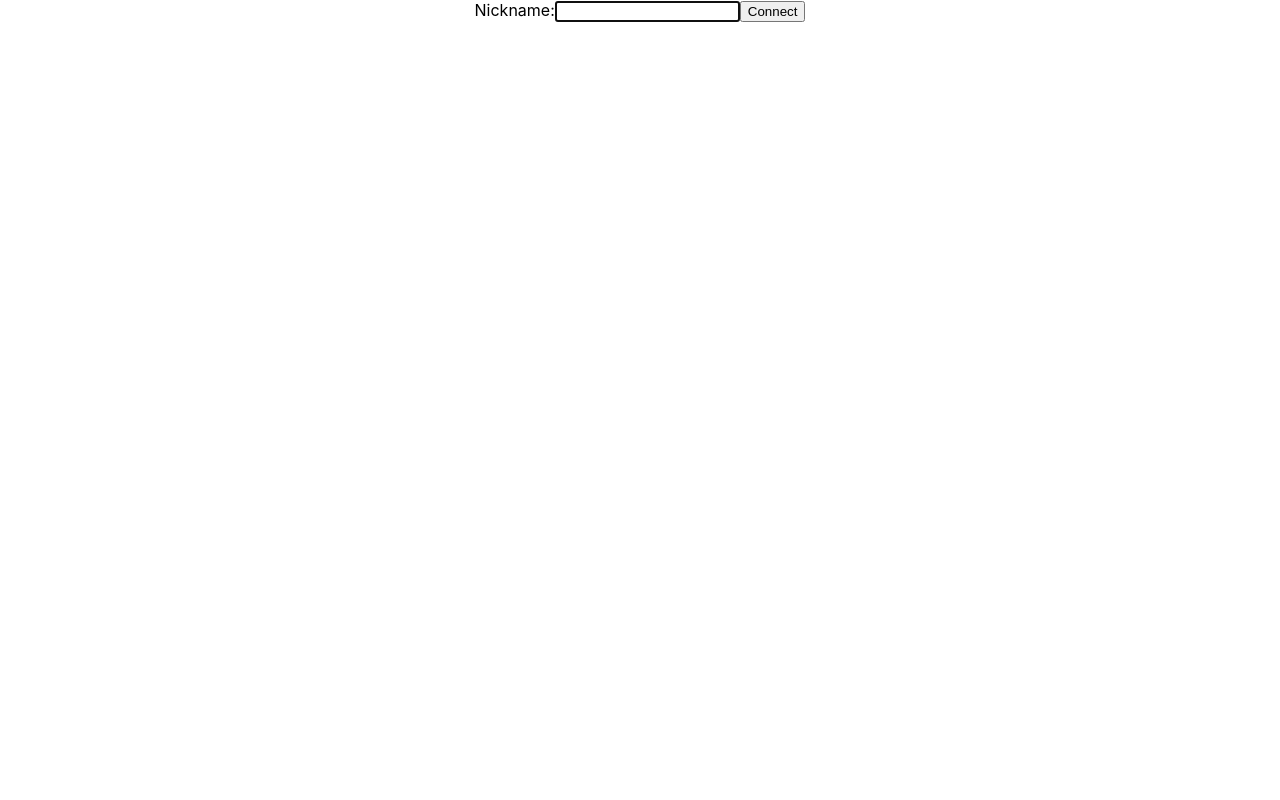
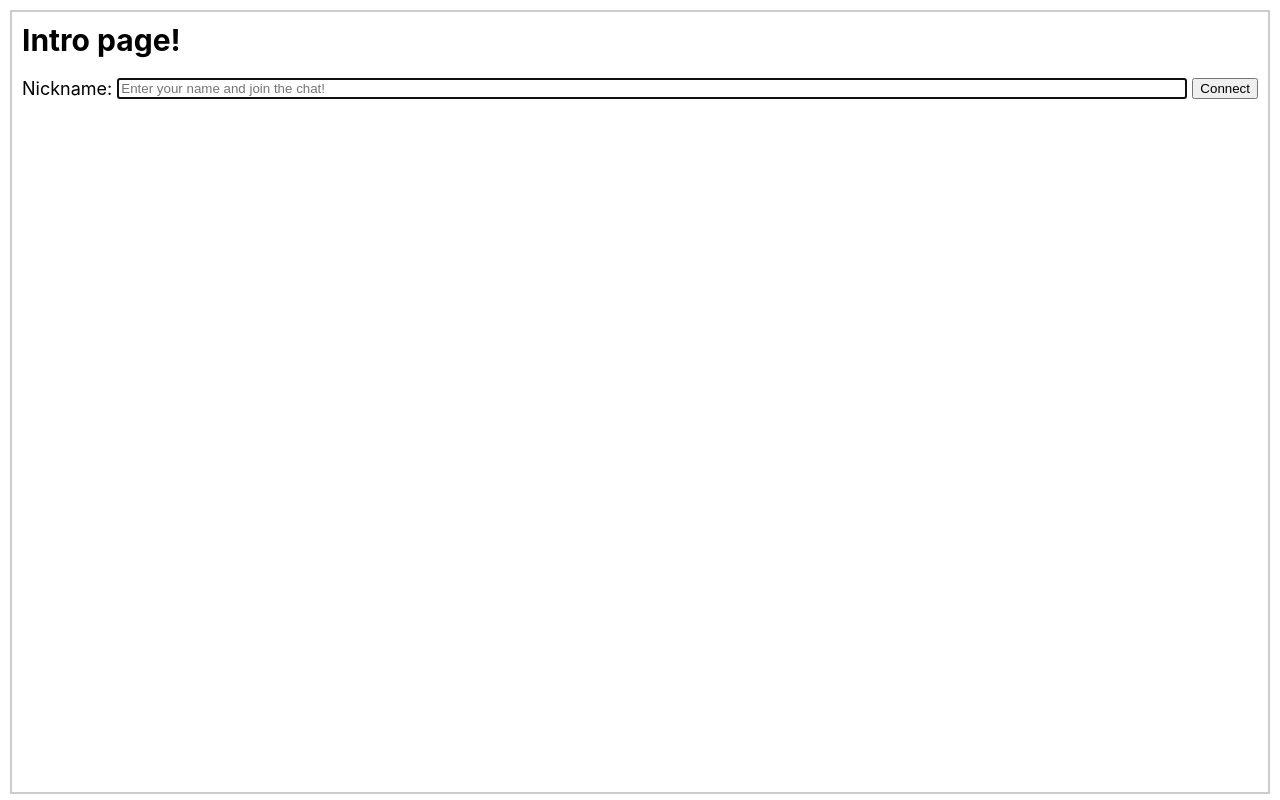
Before and after one commit to andrislapsa/chat-task, a React (Create React App) app: page / in a window 1280 px wide. Built offline with nearby package versions, Linux system fonts and the light colour scheme.

Commit message:
Add basic UI styling

```diff
--- a/package.json
+++ b/package.json
@@ -6,6 +6,7 @@
     "@testing-library/jest-dom": "^4.2.4",
     "@testing-library/react": "^9.5.0",
     "@testing-library/user-event": "^7.2.1",
+    "node-sass": "^4.14.1",
     "react": "^16.13.1",
     "react-dom": "^16.13.1",
     "react-scripts": "3.4.1"
--- a/src/App.css
+++ b/src/App.css
@@ -1,38 +1,3 @@
 .App {
   text-align: center;
 }
-
-.App-logo {
-  height: 40vmin;
-  pointer-events: none;
-}
-
-@media (prefers-reduced-motion: no-preference) {
-  .App-logo {
-    animation: App-logo-spin infinite 20s linear;
-  }
-}
-
-.App-header {
-  background-color: #282c34;
-  min-height: 100vh;
-  display: flex;
-  flex-direction: column;
-  align-items: center;
-  justify-content: center;
-  font-size: calc(10px + 2vmin);
-  color: white;
-}
-
-.App-link {
-  color: #61dafb;
-}
-
-@keyframes App-logo-spin {
-  from {
-    transform: rotate(0deg);
-  }
-  to {
-    transform: rotate(360deg);
-  }
-}
--- a/src/App.js
+++ b/src/App.js
@@ -1,7 +1,6 @@
 import React, { useState } from 'react';
 import { LandingPage } from './LandingPage';
 import { ChatPage } from './ChatPage';
-import './App.css';
 
 
 function App() {
@@ -18,7 +17,7 @@ function App() {
   }
 
   return (
-    <div className="App">
+    <>
       {isConnected ?
         <ChatPage
           onDisconnect={onDisconnect}
@@ -28,7 +27,7 @@ function App() {
           onConnect={onConnect}
         />
       }
-    </div>
+    </>
   );
 }
 
--- a/src/ChatPage.js
+++ b/src/ChatPage.js
@@ -1,6 +1,7 @@
 import React, { useEffect, useState, useRef } from 'react';
 import { Message } from './Message';
 import { SendMessage } from './SendMessage';
+import styles from './ChatPage.module.scss';
 
 
 export function ChatPage({ nickname }) {
@@ -34,9 +35,9 @@ export function ChatPage({ nickname }) {
   }
 
   return (
-    <div>
-      Welcome {nickname}
-      <div>
+    <div className={styles.root}>
+      <div className={styles.messages}>
+        <div>Welcome to chat <strong>{nickname}</strong>!</div>
         {messages.map((message, index) => (
           <Message
             nickname={message.nickname}
@@ -46,7 +47,9 @@ export function ChatPage({ nickname }) {
           />
         ))}
       </div>
-      <SendMessage onSend={onSend} />
+      <div className={styles.sendMessage}>
+        <SendMessage onSend={onSend} />
+      </div>
     </div>
   );
 }
--- /dev/null
+++ b/src/ChatPage.module.scss
@@ -0,0 +1,19 @@
+.root {
+  display: flex;
+  flex-direction: column;
+  height: 100%;
+  min-height: 100%;
+  max-height: 100%;
+}
+
+.sendMessage {
+  border-top: 2px solid #ccc;
+  background-color: #eee;
+  padding: 10px;
+}
+
+.messages {
+  flex: 1;
+  padding: 10px;
+  overflow: scroll;
+}
--- a/src/LandingPage.js
+++ b/src/LandingPage.js
@@ -1,4 +1,5 @@
 import React, { useState } from 'react';
+import styles from './LandingPage.module.scss';
 
 
 export function LandingPage({ onConnect }) {
@@ -10,16 +11,21 @@ export function LandingPage({ onConnect }) {
   }
 
   return (
-    <form onSubmit={onSubmit}>
-      <label>
-        Nickname:
+    <div className={styles.root}>
+      <h1>Intro page!</h1>
+      <form onSubmit={onSubmit}>
+        <label htmlFor="userNickname">
+          Nickname:
+        </label>
         <input
           type="text"
           onChange={({ target }) => setNickname(target.value)}
+          placeholder='Enter your name and join the chat!'
           autoFocus
+          id="userNickname"
         />
-      </label>
-      <button type="submit">Connect</button>
-    </form>
+        <button type="submit">Connect</button>
+      </form>
+    </div>
   );
 }
--- /dev/null
+++ b/src/LandingPage.module.scss
@@ -0,0 +1,12 @@
+.root {
+  padding: 10px;
+}
+
+.root form {
+  display: flex;
+
+  input[type=text] {
+    flex: 1;
+    margin: 0 5px;
+  }
+}
--- a/src/SendMessage.js
+++ b/src/SendMessage.js
@@ -1,4 +1,5 @@
 import React, { useState } from 'react';
+import styles from './SendMessage.module.scss';
 
 
 export function SendMessage({ onSend }) {
@@ -11,16 +12,18 @@ export function SendMessage({ onSend }) {
   }
 
   return (
-    <form onSubmit={onSubmit}>
-      <label>
+    <form className={styles.root} onSubmit={onSubmit} >
+      <label htmlFor="messageToSend">
         Message:
-        <input
-          type="text"
-          onChange={({ target }) => setMessage(target.value)}
-          value={message}
-          autoFocus
-        />
       </label>
+      <input
+        type="text"
+        onChange={({ target }) => setMessage(target.value)}
+        value={message}
+        id="messageToSend"
+        autoFocus
+        placeholder="Write your message here and hit send"
+      />
       <button type="submit">Send</button>
     </form>
   );
--- /dev/null
+++ b/src/SendMessage.module.scss
@@ -0,0 +1,8 @@
+.root {
+  display: flex;
+
+  input[type=text] {
+    flex: 1;
+    margin: 0 5px;
+  }
+}
--- a/src/index.css
+++ b/src/index.css
@@ -5,6 +5,26 @@ body {
     sans-serif;
   -webkit-font-smoothing: antialiased;
   -moz-osx-font-smoothing: grayscale;
+  font-size: 18px;
+  padding: 10px;
+  box-sizing: border-box;
+}
+
+h1 {
+  margin: 0 0 20px;
+  font-size: 30px;
+}
+
+input[type=text] {
+  min-width: 250px;
+}
+
+body, html, #root {
+  height: 100%;
+}
+
+#root {
+  border: 2px solid #ccc;
 }
 
 code {
```
Also changed, not shown: 1 other file (tests, documents, lock files or other folders).
